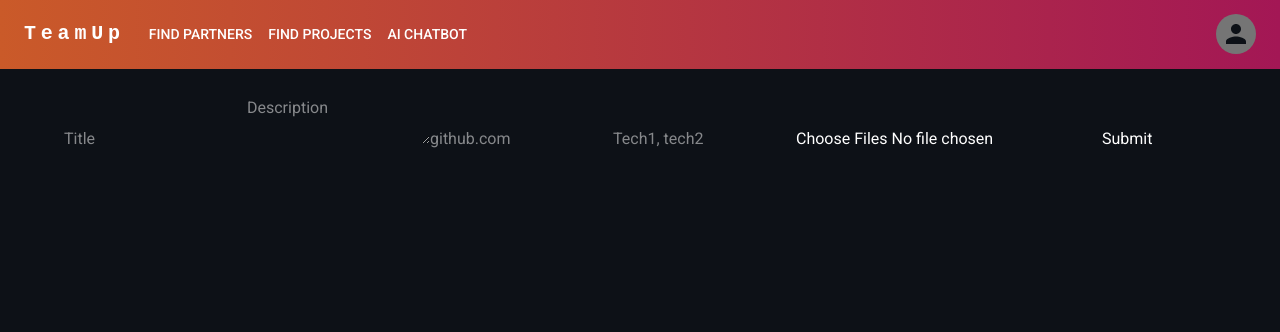
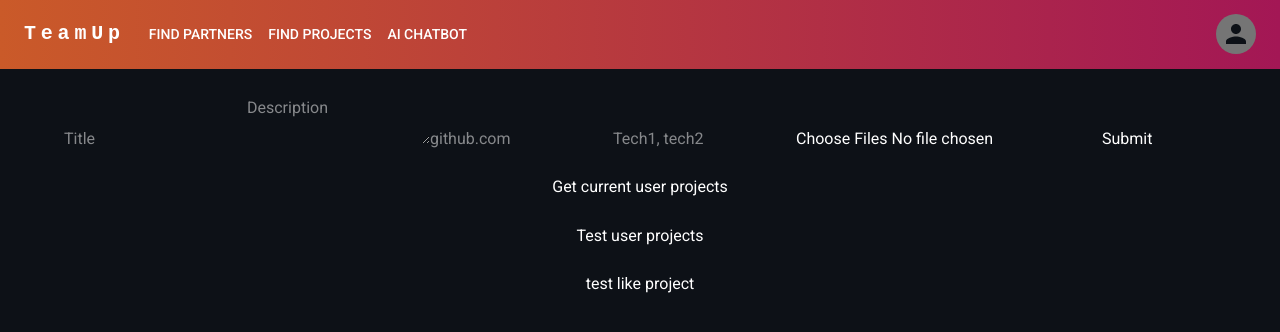
Before and after one commit to AndyStan112/teamup, a Next.js app: page /testProjects in a window 1280 px wide. Shown: the top 332 px of the page. Built offline with nearby package versions, Linux system fonts and the light colour scheme; what @mui/material-nextjs would draw is missing.

Commit message:
likeProject

```diff
--- a/src/app/testProjects/actions.ts
+++ b/src/app/testProjects/actions.ts
@@ -31,3 +31,39 @@ export async function createProject(formData: FormData) {
 
     return project;
 }
+
+export async function getCurrentUserProjects() {
+    const { userId } = await auth();
+
+    const projects = await prisma.project.findMany({
+        where: {
+            originalCreatorId: userId!,
+        },
+    });
+
+    return projects;
+}
+
+export async function getUserProjects(userId: string) {
+    const projects = await prisma.project.findMany({
+        where: {
+            originalCreatorId: userId!,
+        },
+    });
+
+    return projects;
+}
+
+export async function likeProject(projectId: string) {
+    const updatedProject = await prisma.project.update({
+        where: {
+            id: projectId,
+        },
+        data: {
+            likes: {
+                increment: 1,
+            },
+        },
+    });
+    return updatedProject;
+}
--- a/src/app/testProjects/page.tsx
+++ b/src/app/testProjects/page.tsx
@@ -1,6 +1,11 @@
 "use client";
 import { useState } from "react";
-import { createProject } from "./actions"; // Import Server Action
+import {
+    createProject,
+    getCurrentUserProjects,
+    getUserProjects,
+    likeProject,
+} from "./actions"; // Import Server Action
 
 export default function Page() {
     const [form, setForm] = useState({
@@ -39,7 +44,7 @@ export default function Page() {
     };
 
     return (
-        <div>
+        <div className="flex flex-col h-[200px] justify-between">
             <form onSubmit={handleSubmit} encType="multipart/form-data">
                 <input
                     name="title"
@@ -80,6 +85,31 @@ export default function Page() {
 
                 <button type="submit">Submit</button>
             </form>
+            <button
+                onClick={async () => {
+                    const projects = await getCurrentUserProjects();
+                    console.log(projects);
+                }}
+            >
+                Get current user projects
+            </button>
+            <button
+                onClick={async () => {
+                    const projects = await getUserProjects(
+                        "user_2uK71lfC7JgpFRUtk9Uob2kd8e2"
+                    );
+                    console.log(projects);
+                }}
+            >
+                Test user projects
+            </button>
+            <button
+                onClick={() =>
+                    likeProject("b109ba1a-e273-431c-a30c-3c35c0445af1")
+                }
+            >
+                test like project
+            </button>
         </div>
     );
 }
```
